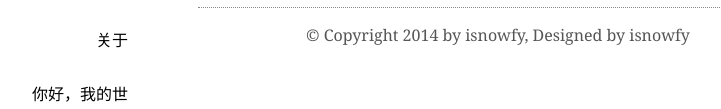
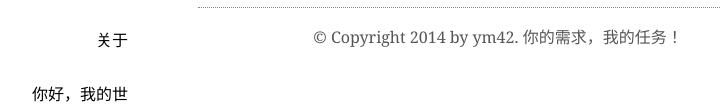
Before and after one commit to ym42/ym42.github.io, a plain HTML site: page index.html in a window 1280 px wide. Shown: the part 274-383 px from the top of the page, without its empty margins (142-863 px from the left). Drawn offline with Linux system fonts and the light colour scheme.

Commit message:
Update index.html

```diff
--- a/index.html
+++ b/index.html
@@ -32,7 +32,9 @@
     <div class="innermain" id="main">
     </div>
     <div class="footer">
-        <p>© Copyright 2014 by isnowfy, Designed by isnowfy</p>
+        <p>© Copyright 2014 by ym42.
+              你的需求，我的任务！
+        </p>
     </div>
 </div>
 <script src="main.js"></script>
```
